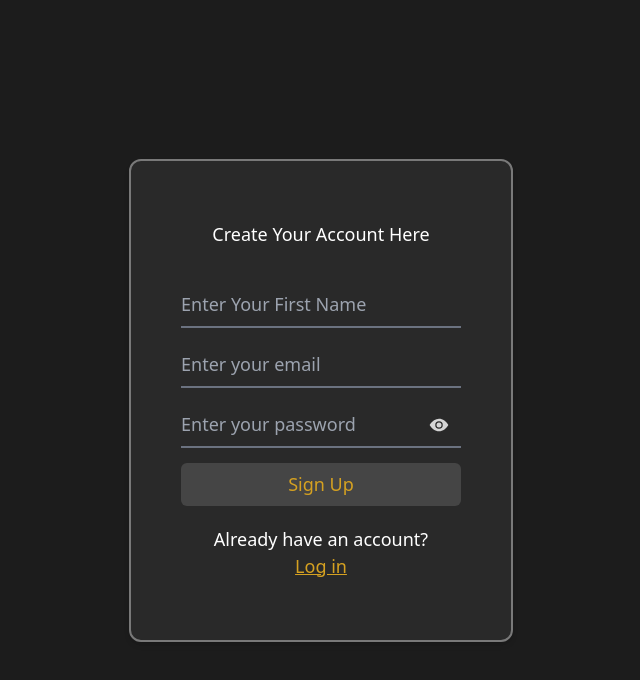
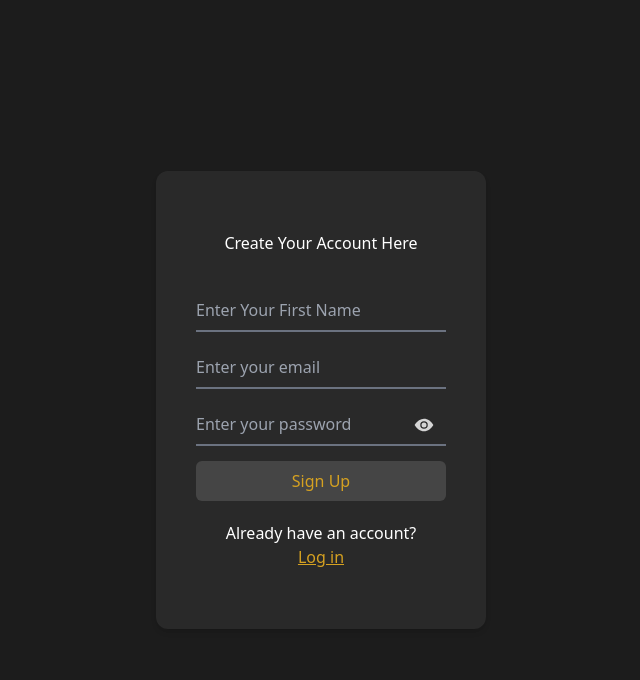
Before and after one commit to xclusiveRepoes/dashboard-sabbir, a React (Vite) app: page / in a window 1280 px wide. Both pictures are taken after a click on the element "Sign Up". Shown: the top 680 px of the page, without its empty margins (319-959 px from the left). Built offline with nearby package versions, Linux system fonts and the light colour scheme; no server answers.

Commit message:
add responsiveness

```diff
--- a/package.json
+++ b/package.json
@@ -11,6 +11,7 @@
   },
   "dependencies": {
     "@reduxjs/toolkit": "^2.8.2",
+    "aos": "^2.3.4",
     "firebase": "^11.8.1",
     "react": "^18.3.1",
     "react-dom": "^18.3.1",
--- a/src/components/Auth/Login.jsx
+++ b/src/components/Auth/Login.jsx
@@ -52,13 +52,13 @@ const Login = () => {
   return (
     <>
       <div className="w-full h-screen flex flex-col items-center justify-center dark:bg-[#1C1C1C] bg-gray-300 text-gray-800 dark:text-[white]">
-        <div className="px-[30px] sm:px-[50px] py-[30px] sm:py-[60px] shadow-md dark:border-[2px] dark:border-[#797979] rounded-xl flex flex-col items-center justify-center bg-[#6d6d6d2b] ">
+        <div className="px-[20px] sm:px-[40px] py-[30px] sm:py-[60px] shadow-md rounded-xl flex flex-col items-center justify-center bg-[#6d6d6d2b] ">
           <form
             onSubmit={(e) => {
               submitHandler(e);
             }}
             action=""
-            className="w-fit flex flex-col items-center gap-[15px] text-[15px] md:text-[18px]"
+            className="w-fit flex flex-col items-center gap-[15px] text-[15px] md:text-[16px]"
           >
             <h1 className="mb-[20px]">Log in your account</h1>
             <input
@@ -69,7 +69,7 @@ const Login = () => {
               type="email"
               required
               placeholder="Enter your email"
-              className="bg-transparent border-b-[2px] w-[240px] sm:w-[280px] py-[8px] outline-none border-gray-700 dark:border-gray-500 placeholder:text-gray-600 dark:placeholder:text-gray-400"
+              className="bg-transparent border-b-[2px] w-[240px] sm:w-[250px] py-[8px] outline-none border-gray-700 dark:border-gray-500 placeholder:text-gray-600 dark:placeholder:text-gray-400"
             />
             <div className="relative w-fit h-fit">
               <input
@@ -80,7 +80,7 @@ const Login = () => {
                 type={isVisible ? "text" : "password"}
                 required
                 placeholder="Enter your password"
-                className="bg-transparent border-b-[2px] w-[240px] sm:w-[280px] py-[8px] outline-none border-gray-700 dark:border-gray-500 placeholder:text-gray-600 dark:placeholder:text-gray-400"
+                className="bg-transparent border-b-[2px] w-[240px] sm:w-[250px] py-[8px] outline-none border-gray-700 dark:border-gray-500 placeholder:text-gray-600 dark:placeholder:text-gray-400"
               />
               <span
                 onClick={() => {
@@ -93,7 +93,7 @@ const Login = () => {
             </div>
             <button
               type="submit"
-              className="w-[240px] sm:w-[280px] dark:bg-[#555555a2] bg-gray-500 dark:hover:bg-[#55555579] dark:text-[#D5A121] text-[#ffb700]  hover:drop-shadow-xl transition-colors duration-300 rounded-md py-[8px]"
+              className="w-[240px] sm:w-[250px] dark:bg-[#555555a2] bg-gray-500 dark:hover:bg-[#55555579] dark:text-[#D5A121] text-[#ffb700]  hover:drop-shadow-xl transition-colors duration-300 rounded-md py-[8px]"
             >
               Log in
             </button>
--- a/src/components/Auth/SignUp.jsx
+++ b/src/components/Auth/SignUp.jsx
@@ -55,10 +55,10 @@ const SignUp = () => {
   return (
     <div className="w-full h-screen fixed top-0 left-0 items-center justify-center flex">
       <div className="w-full h-screen flex flex-col items-center justify-center dark:bg-[#1C1C1C] bg-gray-300 text-gray-800 dark:text-white">
-        <div className="px-[30px] sm:px-[50px] py-[30px] sm:py-[60px] shadow-md dark:border-[2px] dark:border-[#797979] rounded-xl flex flex-col items-center justify-center bg-[#6d6d6d2b]">
+        <div className="px-[30px] sm:px-[40px] py-[30px] sm:py-[60px] shadow-md flex flex-col rounded-xl items-center justify-center bg-[#6d6d6d2b]">
           <form
             onSubmit={handleSubmit}
-            className="w-fit flex flex-col items-center gap-[15px] text-[15px] md:text-[18px]"
+            className="w-fit flex flex-col items-center gap-[15px] text-[15px] md:text-[16px]"
           >
             <h1 className="mb-[20px]">Create Your Account Here</h1>
             <input
@@ -69,7 +69,7 @@ const SignUp = () => {
               type="text"
               required
               placeholder="Enter your first name"
-              className="bg-transparent border-b-[2px] w-[240px] sm:w-[280px] py-[8px] outline-none border-gray-700 dark:border-gray-500 placeholder:text-gray-600 dark:placeholder:text-gray-400 capitalize"
+              className="bg-transparent border-b-[2px] w-[240px] sm:w-[250px] py-[8px] outline-none border-gray-700 dark:border-gray-500 placeholder:text-gray-600 dark:placeholder:text-gray-400 capitalize"
             />
             <input
               type="email"
@@ -79,7 +79,7 @@ const SignUp = () => {
               }
               required
               placeholder="Enter your email"
-              className="bg-transparent border-b-[2px] w-[240px] sm:w-[280px] py-[8px] outline-none border-gray-700 dark:border-gray-500 placeholder:text-gray-600 dark:placeholder:text-gray-400"
+              className="bg-transparent border-b-[2px] w-[240px] sm:w-[250px] py-[8px] outline-none border-gray-700 dark:border-gray-500 placeholder:text-gray-600 dark:placeholder:text-gray-400"
             />
             <div className="relative w-fit h-fit">
               <input
@@ -90,7 +90,7 @@ const SignUp = () => {
                 type={isVisible ? "text" : "password"}
                 required
                 placeholder="Enter your password"
-                className="bg-transparent border-b-[2px] w-[240px] sm:w-[280px] py-[8px] outline-none border-gray-700 dark:border-gray-500 placeholder:text-gray-600 dark:placeholder:text-gray-400"
+                className="bg-transparent border-b-[2px] w-[240px] sm:w-[250px] py-[8px] outline-none border-gray-700 dark:border-gray-500 placeholder:text-gray-600 dark:placeholder:text-gray-400"
               />
               <span
                 onClick={() => setIsVisible(!isVisible)}
@@ -101,7 +101,7 @@ const SignUp = () => {
             </div>
             <button
               type="submit"
-              className="w-[240px] sm:w-[280px] dark:bg-[#555555a2] bg-gray-500 dark:hover:bg-[#55555579] dark:text-[#D5A121] text-[#ffb700] hover:drop-shadow-xl transition-colors duration-300 rounded-md py-[8px]"
+              className="w-[240px] sm:w-[250px] dark:bg-[#555555a2] bg-gray-500 dark:hover:bg-[#55555579] dark:text-[#D5A121] text-[#ffb700] hover:drop-shadow-xl transition-colors duration-300 rounded-md py-[8px]"
             >
               Sign Up
             </button>
--- a/src/components/Dashboard/EmployeeDashboard.jsx
+++ b/src/components/Dashboard/EmployeeDashboard.jsx
@@ -8,7 +8,7 @@ import { handleToShowTasks } from "../../userSlice/userSlice";
 const EmployeeDashboard = () => {
   const { tasks } = useSelector((state) => state.userSlice.currentUser);
 
-  const [typeOfTask, setTypeOfTask] = useState("");
+  const [typeOfTask, setTypeOfTask] = useState("New task");
   const { toShowTasks } = useSelector((state) => state.userSlice);
 
   const dispatch = useDispatch();
--- a/src/components/TaskList/TaskList.jsx
+++ b/src/components/TaskList/TaskList.jsx
@@ -1,18 +1,15 @@
 import { useSelector } from 'react-redux'
+import Tasks from './Tasks'
+const TaskList = () => {
+  const { toShowTasks } = useSelector(state => state.userSlice)
 
-import Tasks from './Tasks'
-
-const TaskList = () => {
-  const {toShowTasks} = useSelector(state => state.userSlice)
   return (
-    <div className='taskList w-full py-[60px] columns-1 gap-[20px] lg:columns-2 xl:columns-3 px-[10px] md:px-[30px] text-white font-semibold mt-[20px]'>
-      {
-        toShowTasks.map((item , index) => {
-          return(
-            <Tasks data={item} key={index} />
-          )
-        })
-      }
+    <div className="taskList w-full py-[60px] px-[10px] md:px-[30px] mt-[20px] grid grid-cols-1 sm:grid-cols-2 lg:grid-cols-2 xl:grid-cols-3 gap-[30px]">
+      {toShowTasks.map((item, index) => (
+        <div key={index} >
+          <Tasks data={item} />
+        </div>
+      ))}
     </div>
   )
 }
--- a/src/components/TaskList/Tasks.jsx
+++ b/src/components/TaskList/Tasks.jsx
@@ -122,7 +122,7 @@ const Tasks = ({ data }) => {
   };
 
   return (
-    <div className="min-h-[210px] break-inside-avoid relative w-full flex-shrink-0 bg-gray-200 text-black dark:text-white dark:bg-neutral-800 rounded-xl px-[30px] sm:px-[50px] py-[25px] sm:py-[35px] mb-[20px]">
+  <div className="min-h-[210px] break-inside-avoid relative w-full flex-shrink-0 bg-white/30 dark:bg-white/10 backdrop-blur-md border border-white/20 dark:border-white/10 text-black dark:text-white rounded-xl px-[30px] sm:px-[50px] py-[25px] sm:py-[35px] mb-[20px] shadow-md hover:shadow-xl transition-shadow duration-300">
     <div>
       <div className="w-full flex items-center justify-between text-[12px] md:text-[14px]">
         <div className="bg-gray-500 text-white px-[10px] py-[2px] rounded-md capitalize">
@@ -177,7 +177,12 @@ const Tasks = ({ data }) => {
           {data.taskDescription}
         </li>
       )}
-        {!data.completed && !data.failed && <h1 className="mt-[10px] text-[15px] text-gray-900 md:text-[16px] font-normal"><span className="font-bold">Deadline:</span> {data.taskDate}</h1>}
+
+      {!data.completed && !data.failed && (
+        <h1 className="mt-[10px] text-[15px] dark:text-gray-200 text-gray-900 md:text-[16px] font-normal">
+          <span className="font-bold">Deadline:</span> {data.taskDate}
+        </h1>
+      )}
     </div>
 
     {/* ✅ ACTION BUTTONS */}
@@ -222,6 +227,7 @@ const Tasks = ({ data }) => {
     </div>
   </div>
 );
+
 };
 
 export default Tasks;
--- a/src/components/other/TaskListNumber.jsx
+++ b/src/components/other/TaskListNumber.jsx
@@ -10,7 +10,9 @@ const TaskListNumber = ({ setTypeOfTask, typeOfTask }) => {
     completedTask: 0,
   });
 
-  const { tasks, toShowTasks } = useSelector((state) => state.userSlice.currentUser);
+  const { tasks } = useSelector(
+    (state) => state.userSlice.currentUser
+  );
   const dispatch = useDispatch();
 
   useEffect(() => {
@@ -59,6 +61,10 @@ const TaskListNumber = ({ setTypeOfTask, typeOfTask }) => {
     dispatch(handleToShowTasks(filtered));
   };
 
+  useEffect(() => {
+    const filtered = getTasksByType(typeOfTask)
+    dispatch(handleToShowTasks(filtered));
+  }, [tasks]);
 
   return (
     <div className="w-full flex justify-center sm:justify-between mt-[20px] gap-[10px] lg:gap-[20px] flex-wrap lg:flex-nowrap px-[10px] md:px-[30px]">
```
Also changed, not shown: 1 other file (tests, documents, lock files or other folders). Lines whose indentation alone changed are shown as unchanged.
